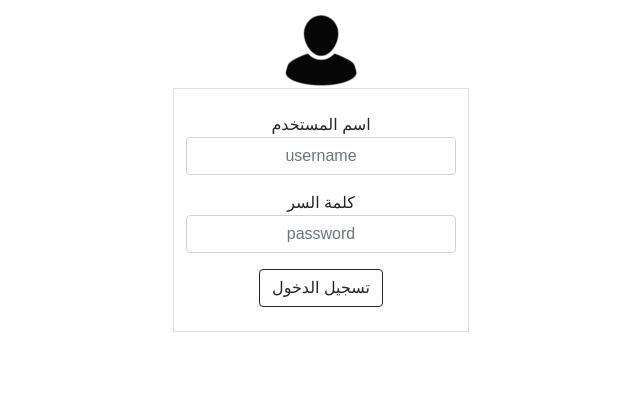
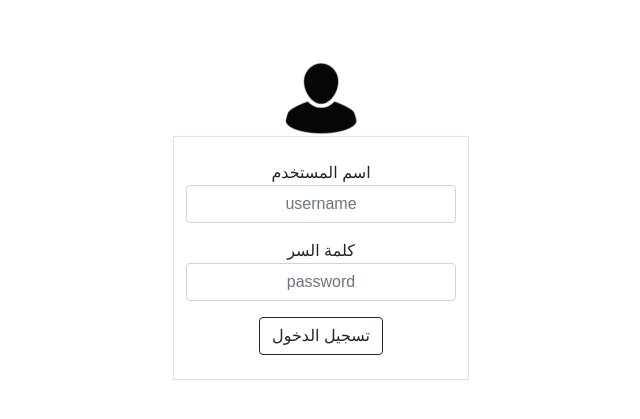
Before and after one commit to farissafi/restaurant, a PHP site: page /admin/login.php in a window 1280 px wide. Shown: the top 419 px of the page, without its empty margins (319-959 px from the left). Run offline with PHP 8.4, Linux system fonts and the light colour scheme.

```diff
--- a/admin/login.php
+++ b/admin/login.php
@@ -49,7 +49,7 @@ if (isset($_POST['submit'])) {
 </style>
 
 <body>
-    <div class="container w-25 text-center animate__animated animate__backInDown">
+    <div class="container w-25 text-center animate__animated animate__backInDown my-5">
         <img src="../images/logo.png" alt="">
         <form method="POST" class="border p-4">
             <?php if (isset($msg)) {
```
